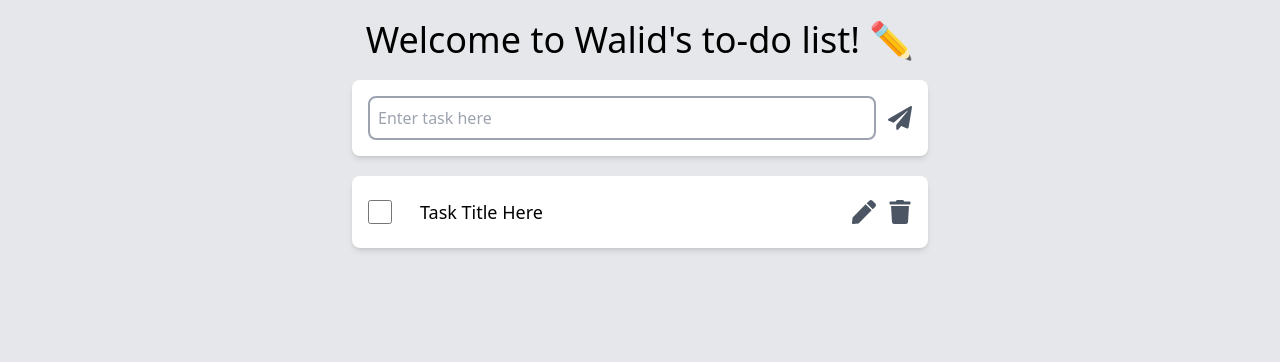
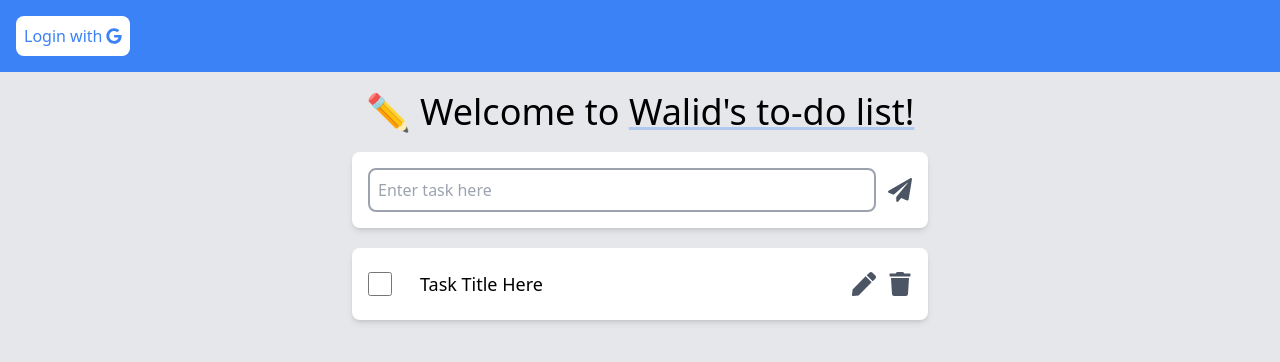
Before and after one commit to w-dib/todo-app, a Next.js app: page / in a window 1280 px wide. Shown: the top 362 px of the page. Built offline with nearby package versions, Linux system fonts and the light colour scheme.

Commit message:
Add google login

```diff
--- /dev/null
+++ b/app/fbconfig.js
@@ -0,0 +1,16 @@
+import { initializeApp } from "firebase/app";
+import { getAuth, GoogleAuthProvider } from "firebase/auth";
+
+const firebaseConfig = {
+  apiKey: "AIzaSyDvva-JsUdoKV2C70gsvgP3N-aED6LYlek",
+  authDomain: "todo-2d0bc.firebaseapp.com",
+  projectId: "todo-2d0bc",
+  storageBucket: "todo-2d0bc.appspot.com",
+  messagingSenderId: "350426375236",
+  appId: "1:350426375236:web:16c77c9e3d0e931ccd8811",
+};
+
+const app = initializeApp(firebaseConfig);
+const auth = getAuth(app);
+const provider = new GoogleAuthProvider();
+export { auth, provider };
--- a/app/layout.jsx
+++ b/app/layout.jsx
@@ -1,5 +1,6 @@
-import './globals.css'
-
+"use client";
+import "./globals.css";
+import Navbar from "../components/Navbar";
 export default function RootLayout({ children }) {
   return (
     <html lang="en">
@@ -8,7 +9,10 @@ export default function RootLayout({ children }) {
         head.jsx. Find out more at https://beta.nextjs.org/docs/api-reference/file-conventions/head
       */}
       <head />
-      <body className='bg-gray-200'>{children}</body>
+      <body className="bg-gray-200">
+        <Navbar />
+        {children}
+      </body>
     </html>
-  )
+  );
 }
--- a/app/page.jsx
+++ b/app/page.jsx
@@ -9,8 +9,11 @@ import ToDoEntry from "@/components/ToDoEntry";
 export default function Home() {
   return (
     <>
-      <h1 className="text-center mt-5 text-4xl">
-        Welcome to Walid&apos;s to-do list! ✏️
+      <h1 className="text-center mt-5 text-4xl ">
+        ✏️ Welcome to{" "}
+        <span className="underline decoration-blue-500/30">
+          Walid&apos;s to-do list!
+        </span>
       </h1>
       <div className="mx-auto">
         <ToDoEntry />
--- /dev/null
+++ b/components/Navbar.jsx
@@ -0,0 +1,23 @@
+import React from "react";
+import { FaGoogle } from "react-icons/fa";
+import { auth, provider } from "../app/fbconfig";
+import { signInWithPopup } from "firebase/auth";
+export default function Navbar() {
+  const handleClick = async () => {
+    const result = await signInWithPopup(auth, provider);
+  };
+  return (
+    <nav className="bg-blue-500">
+      <div className="flex items-center justify-start p-4">
+        <button
+          className="flex bg-white text-blue-500 font-medium p-2 rounded-lg
+        justify-items-center hover:bg-blue-800 hover:text-white transition-left
+        duration-500 ease-in-out"
+          onClick={handleClick}
+        >
+          <p className="mr-1">Login with</p> <FaGoogle className="my-auto" />
+        </button>
+      </div>
+    </nav>
+  );
+}
--- a/package.json
+++ b/package.json
@@ -12,6 +12,7 @@
     "@next/font": "13.1.2",
     "eslint": "8.31.0",
     "eslint-config-next": "13.1.2",
+    "firebase": "^9.15.0",
     "next": "13.1.2",
     "react": "18.2.0",
     "react-dom": "18.2.0",
```
Also changed, not shown: 1 other file (tests, documents, lock files or other folders).
